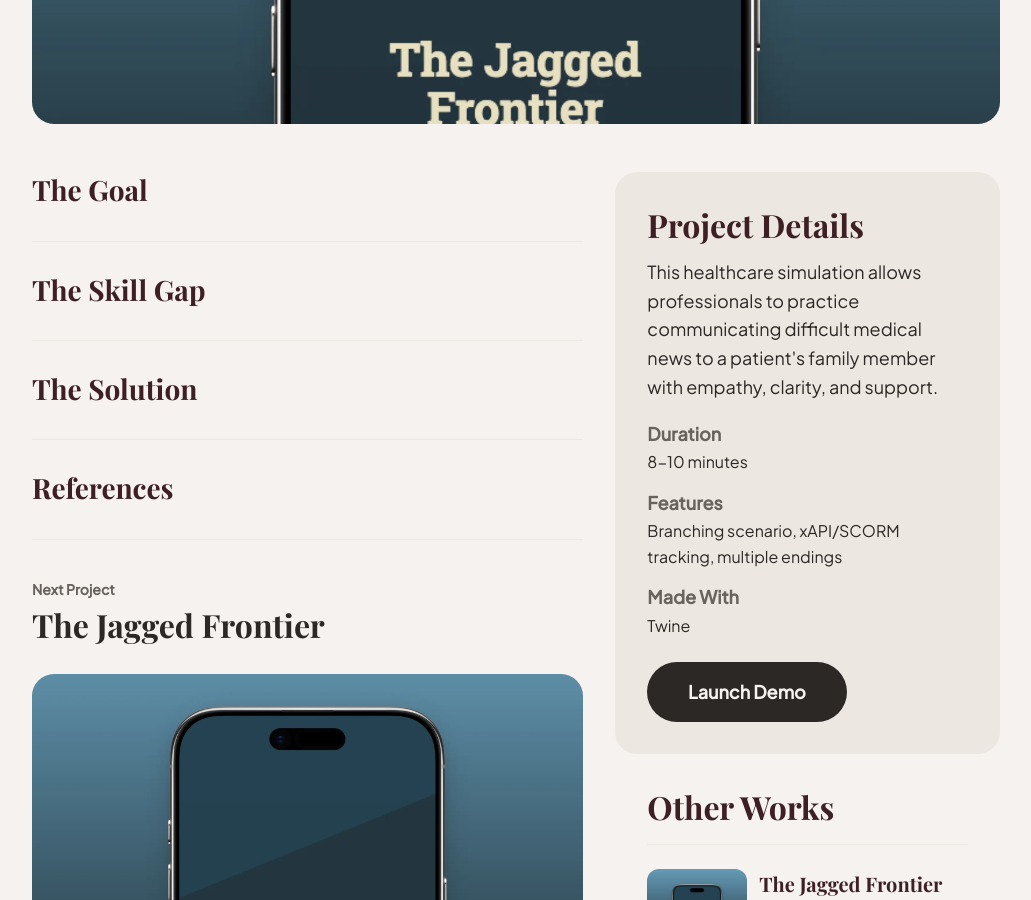
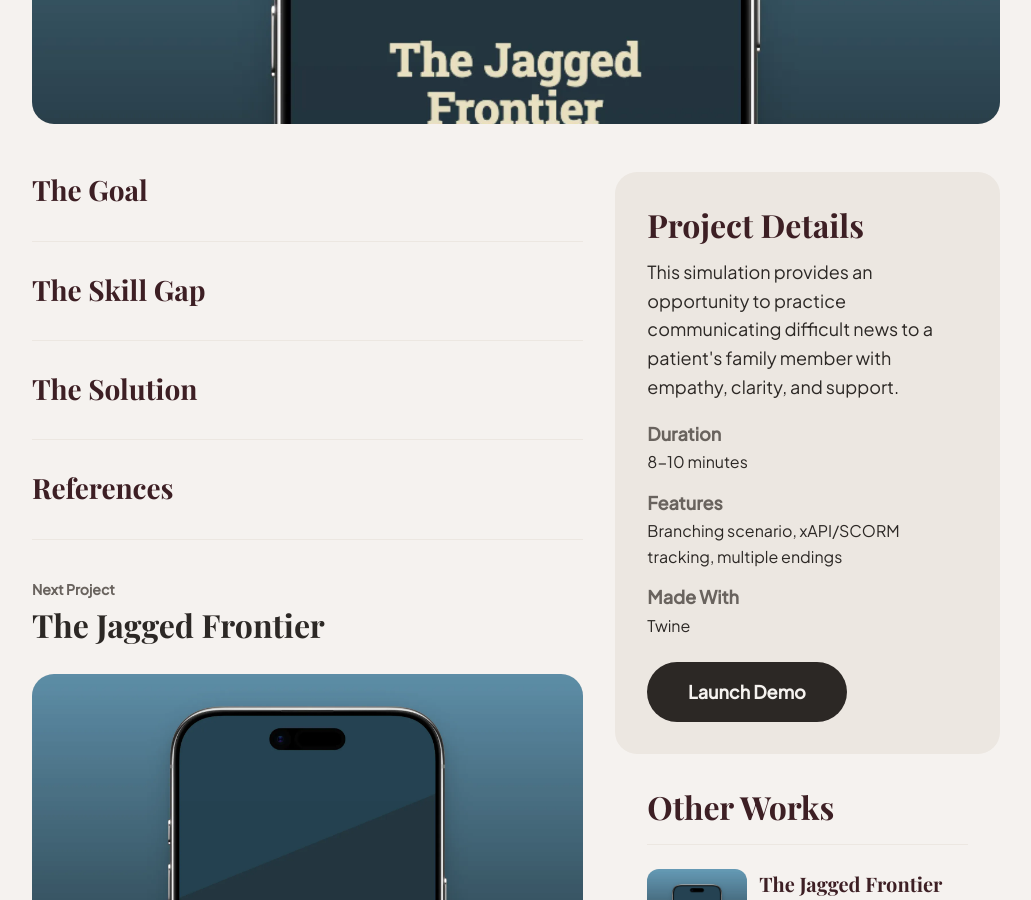
Before and after one commit to j0har/joharsingh.com, a Jekyll site: the page built from _projects/2026-01-02-bad-news.md, in a window 1280 px wide and 900 px high, scrolled down 739 px. Shown: the whole window, without its empty margins (124-1155 px from the left). Built offline with Jekyll 4.4.1, drawn with Linux system fonts in a browser that asks for light colours; some web fonts are replaced.

Commit message:
Update summary and meta description for clarity

```diff
--- a/_projects/2026-01-02-bad-news.md
+++ b/_projects/2026-01-02-bad-news.md
@@ -1,8 +1,8 @@
 ---
 title: Delivering Bad News
 subtitle: Simulation
-summary: This healthcare simulation allows professionals to practice communicating difficult medical news to a patient's family member with empathy, clarity, and support.
-meta_description: This healthcare simulation allows professionals to practice communicating difficult medical news to a patient's family member with empathy, clarity, and support.
+summary: This simulation provides an opportunity to practice communicating difficult news to a patient's family member with empathy, clarity, and support.
+meta_description: This simulation provides an opportunity to practice communicating difficult news to a patient's family member with empathy, clarity, and support.
 tools: Twine
 duration: 8-10 minutes
 features: Branching scenario, xAPI/SCORM tracking, multiple endings
```
